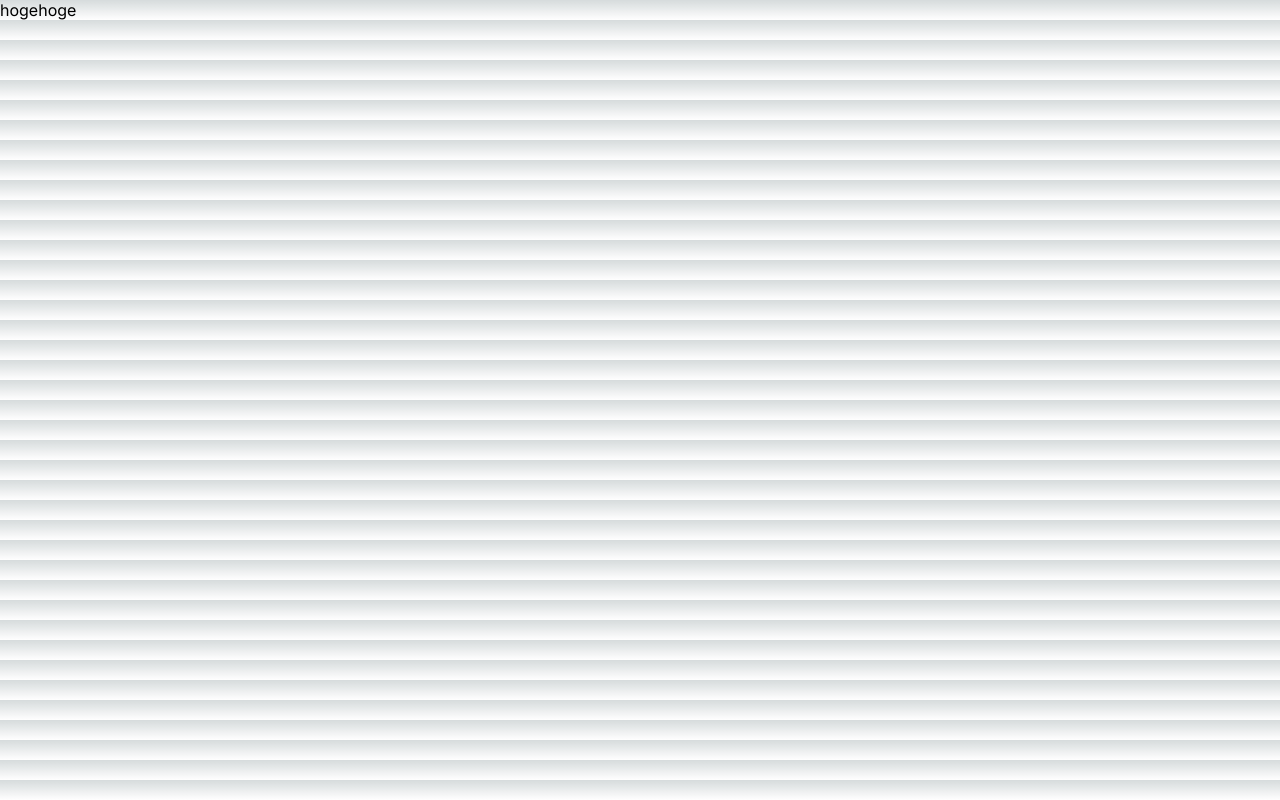
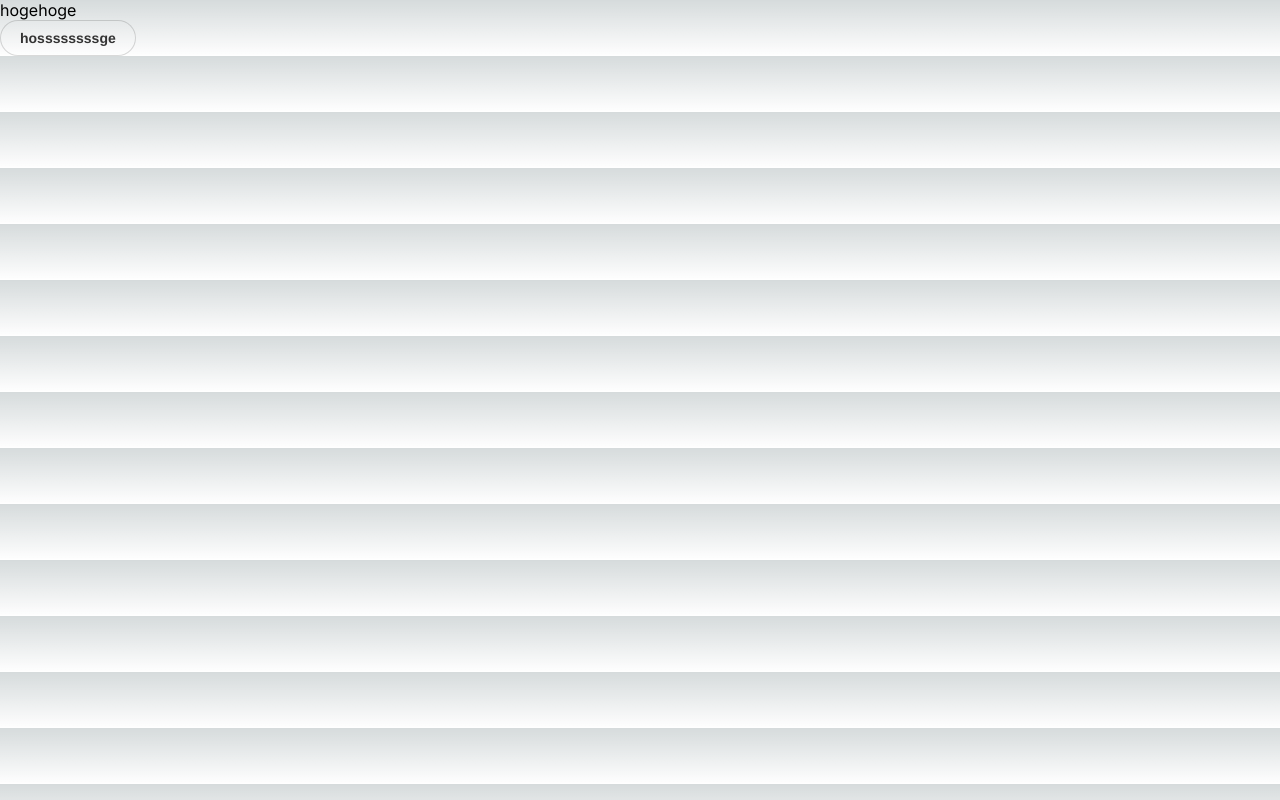
Before and after one commit to nagata-ichiko/next-lean-repo, a Next.js app: page /static_page_sample in a window 1280 px wide. Built offline with nearby package versions, Linux system fonts and the light colour scheme.

Commit message:
Storybookボタン呼び出し

```diff
--- a/app/static_page_sample/page.tsx
+++ b/app/static_page_sample/page.tsx
@@ -1,7 +1,11 @@
+"use client";
+import { Button } from "@/stories/Button";
+
 export default function hoge() {
   return (
     <main>
       <p>hogehoge</p>
+      <Button label={"hossssssssge"}></Button>
     </main>
   );
 }
--- a/tsconfig.json
+++ b/tsconfig.json
@@ -20,7 +20,7 @@
       }
     ],
     "paths": {
-      "@/*": ["./app/*"]
+      "@/*": ["./*"]
     }
   },
   "include": ["next-env.d.ts", "**/*.ts", "**/*.tsx", ".next/types/**/*.ts"],
```
